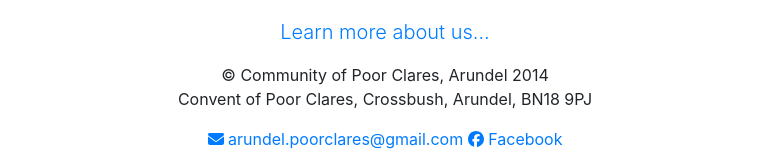
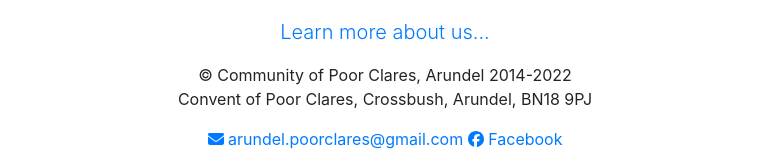
Before and after one commit to johnnyreilly/poor-clares-arundel-aca, a React (Create React App) app in the folder WebService/src/client/: page / in a window 1280 px wide. Shown: the part 521-682 px from the top of the page, without its empty margins (255-1024 px from the left). Built offline with nearby package versions, Linux system fonts and the light colour scheme.

Commit message:
feat: footer

```diff
--- a/WebService/src/client/src/Home.tsx
+++ b/WebService/src/client/src/Home.tsx
@@ -82,7 +82,7 @@ export class Home extends React.Component {
                         <footer className="mastfoot mt-auto">
                             <div className="inner">
                                 <p>
-                                    © Community of Poor Clares, Arundel 2014
+                                    © Community of Poor Clares, Arundel 2014-{new Date().getFullYear()}
                                     <br /> Convent of Poor Clares, Crossbush, Arundel, BN18 9PJ
                                 </p>
                                 <p>
```
